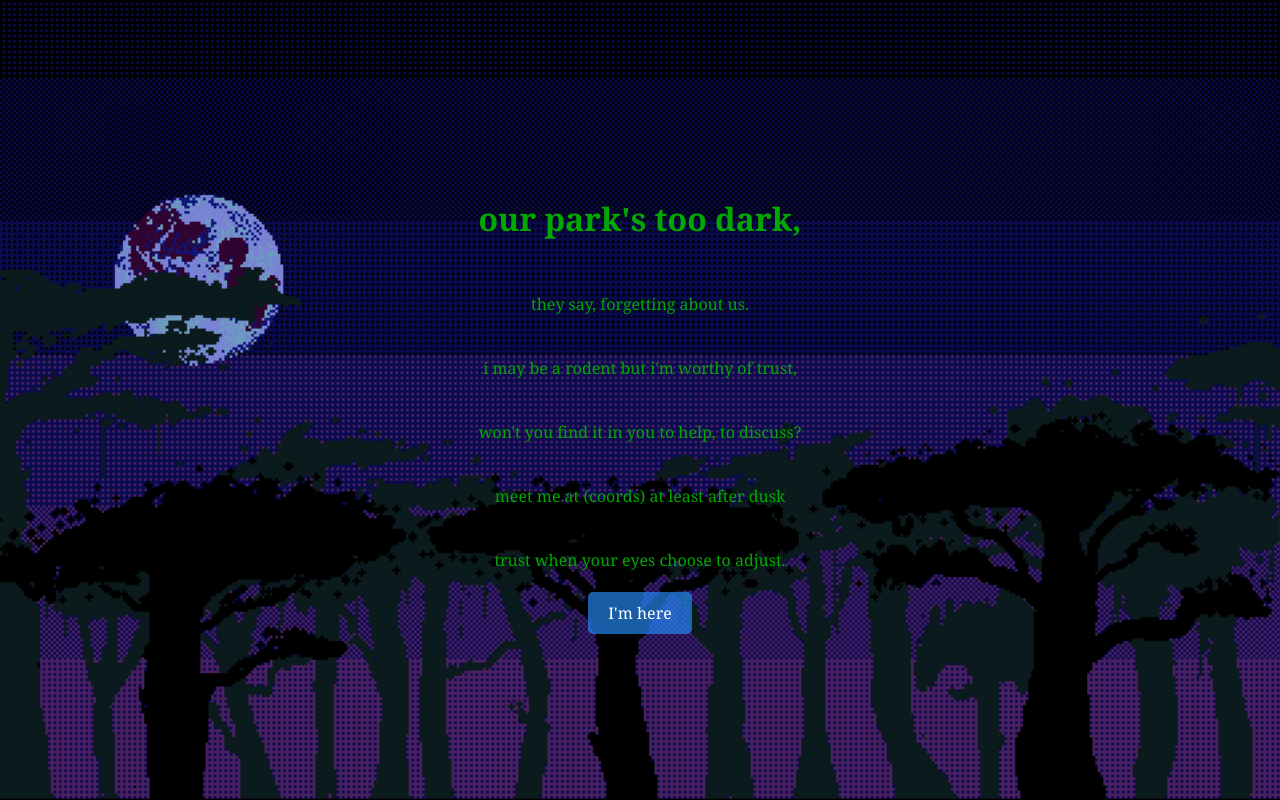
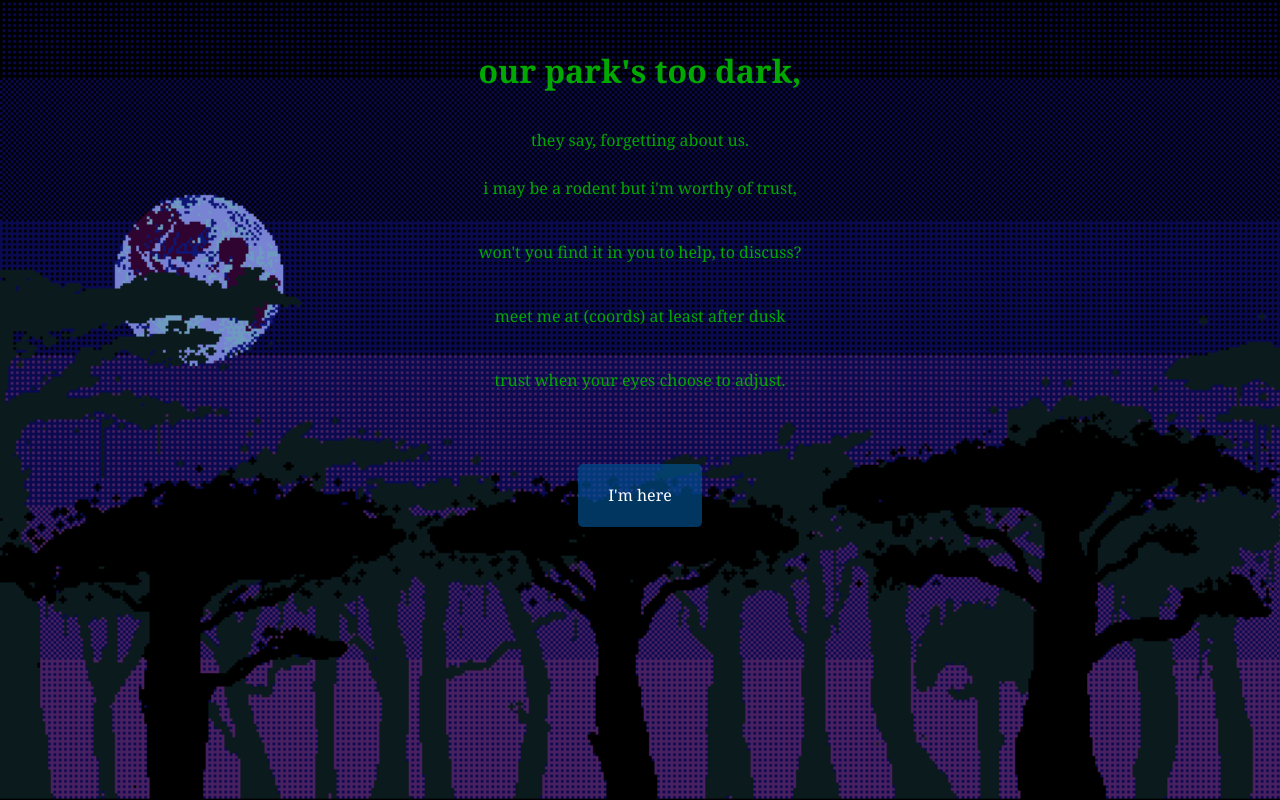
Before and after one commit to masonzoyt/sanfrancisglo, a plain HTML site: page index.html in a window 1280 px wide. Drawn offline with Linux system fonts and the light colour scheme.

Commit message:
- make first p a div as p1 so i can make it closer to header - make p1 2vh tall - add 5% margin above button to separate it from container

```diff
--- a/index.css
+++ b/index.css
@@ -28,6 +28,7 @@ body {
     align-items: center;
     justify-content: center;
     width: 80%;
+    margin-bottom: 20%;
     /* max-width: 600px; */
     /* background: white; */
     /* padding: 20px; */
@@ -35,11 +36,16 @@ body {
     /* border-radius: 10px; */
 }
 
+.p1{
+    font-size: 2vh;
+}
+
 .btn-primary {
+    margin-top: 5%; /* this will separate the button from the text above it */
     font-family: 'Georgia', 'serif';
-    background-color: #258fffa6; /* Blue background color */
+    background-color: #005392a6; /* Blue background color */
     color: white; /* White text color */
-    padding: 10px 20px; /* Padding inside the button */
+    padding: 2% 3%; /* Padding inside the button */
     border: none; /* Remove default border */
     border-radius: 5px; /* Rounded corners */
     font-size: 16px; /* Font size */
--- a/index.html
+++ b/index.html
@@ -9,7 +9,8 @@
     <div class="background"></div>
     <div class="container">
         <h1>our park's too dark, </h1>
-        <p>they say, forgetting about us. </p>
+
+        <div class="p1">they say, forgetting about us.</div>
         <p>i may be a rodent but i'm worthy of trust, </p>
         <p>won't you find it in you to help, to discuss? </p>
         <p> meet me at (coords) at least after dusk</p>
```
